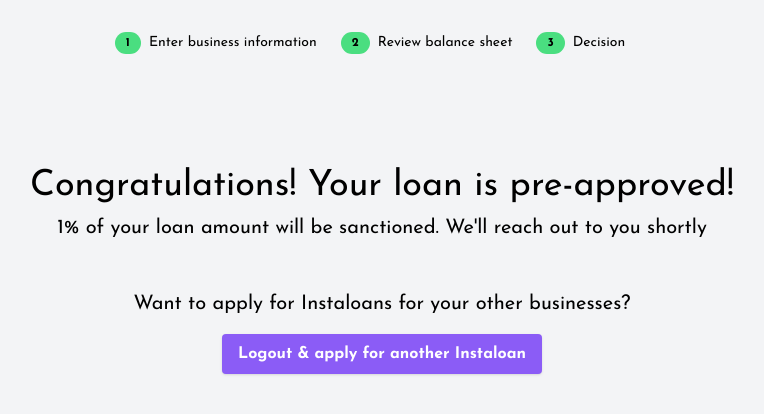
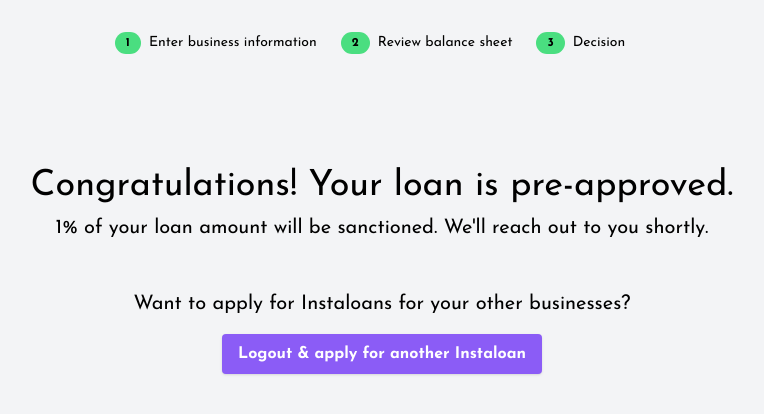
Before and after one commit to nisanthchunduru/instaloan, a Flask app: template templates/loan_applications/decision/show.html in a window 1280 px wide. Shown: the part 68-482 px from the top of the page, without its empty margins (258-1022 px from the left). Run offline with Flask 3, Linux system fonts and the light colour scheme; the template is opened without the code that fills it: most values are stand-ins (such as "Sample title", 1, 10 or a date in 2020); some libraries are stand-ins or nearby versions.

Commit message:
Fix typos in decision page

```diff
--- a/templates/loan_applications/decision/show.html
+++ b/templates/loan_applications/decision/show.html
@@ -10,9 +10,9 @@
 
     <div class="text-center mt-24">
       {% if loan_application.status == "approved" %}
-        <h3 class="text-4xl">Congratulations! Your loan is pre-approved!</h3>
+        <h3 class="text-4xl">Congratulations! Your loan is pre-approved.</h3>
         {% if loan_application.preassesssed_loan_percentage %}
-          <p class="mt-2 text-xl">{{ loan_application.preassesssed_loan_percentage }}% of your loan amount will be sanctioned. We'll reach out to you shortly</p>
+          <p class="mt-2 text-xl">{{ loan_application.preassesssed_loan_percentage }}% of your loan amount will be sanctioned. We'll reach out to you shortly.</p>
         {% else %}
           <p class="mt-2 text-xl">We'll reach out to you shortly</p>
         {% endif %}
```
